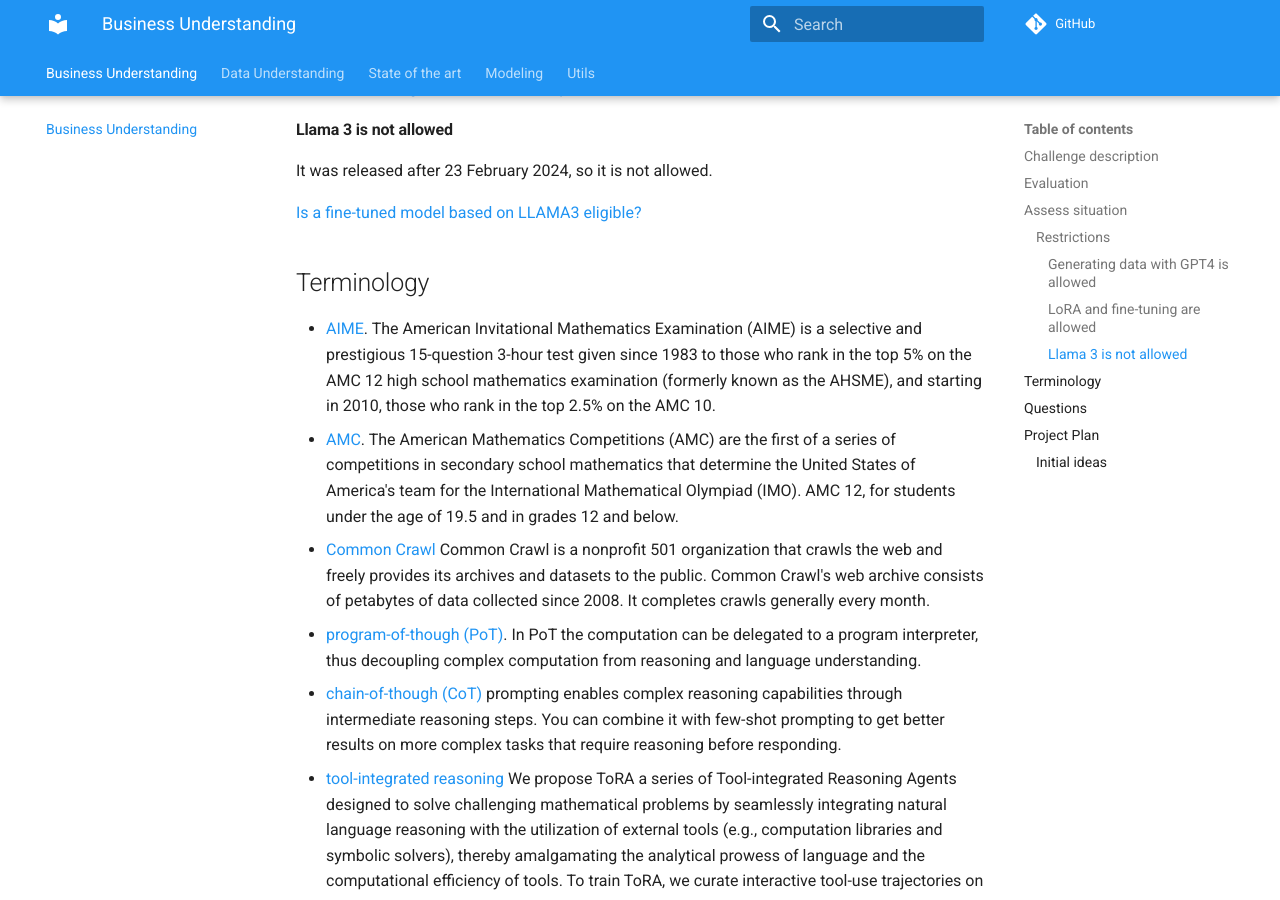
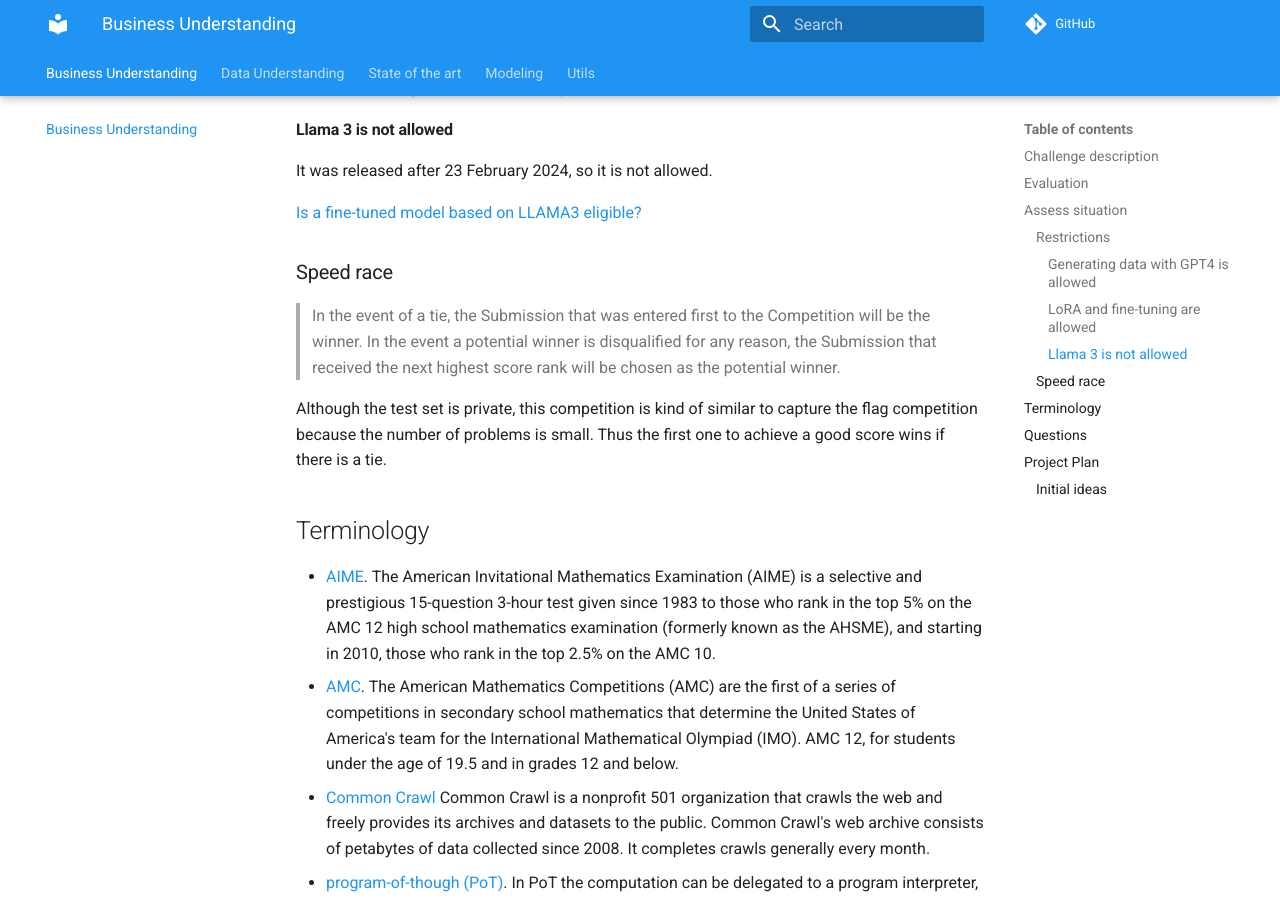
Before and after one commit to ironbar/aimo, an MkDocs documentation site: the page built from docs/01_Business_Understanding.md, in a window 1280 px wide and 900 px high, scrolled down 2260 px. Built offline with MkDocs 1.6.1 and Material for MkDocs 9.7.7, drawn with Linux system fonts in a browser that asks for light colours; comment, search, counter and statistics services are not loaded; some of the changed text lies outside the part shown.

Commit message:
updated documentation

```diff
--- a/docs/01_Business_Understanding.md
+++ b/docs/01_Business_Understanding.md
@@ -84,6 +84,13 @@ It was released after 23 February 2024, so it is not allowed.
 
 [Is a fine-tuned model based on LLAMA3 eligible?](https://www.kaggle.com/competitions/ai-mathematical-olympiad-prize/discussion/495321#2763538)
 
+### Speed race
+
+> In the event of a tie, the Submission that was entered first to the Competition will be the winner. In the event a potential winner is disqualified for any reason, the Submission that received the next highest score rank will be chosen as the potential winner.
+
+Although the test set is private, this competition is kind of similar to capture the flag competition
+because the number of problems is small. Thus the first one to achieve a good score wins if there is a tie.
+
 ## Terminology
 
 <!--- Sometimes the field of the challenge has specific terms, if that is the
@@ -109,6 +116,7 @@ AMC 10, AMC 12, AIME, and more. Unlike most prior work, most problems in MATH ca
 - [Generated Knowledge Prompting](https://www.promptingguide.ai/techniques/knowledge) Use the LLM to generate
   knowledge before making a prediction. This could be useful to recall some equations that might be
   relevant to solve the problem. I might have an specialized model for this task.
+- [Isabelle](https://isabelle.in.tum.de/) Isabelle is a generic proof assistant. It allows mathematical formulas to be expressed in a formal language and provides tools for proving those formulas in a logical calculus.
 
 ## Questions
 
@@ -139,3 +147,5 @@ a plan for the challenge.
   Judging might be easier than generating. Self-rewarding LLMs.
 - A good validation set is needed
 - The tokenizer might be relevant to have a good representation of the problem
+- Inference speed will be relevant, a team capable of doing 20 predictions will beat another team doing 10 predictions.
+- What if we search for similar problems in our dataset for few-shot prompting?
```
Also changed, not shown: docs/02_Data_Understanding.md (+2 -0 lines), docs/03_State_of_the_art.md (+31 -16 lines).
